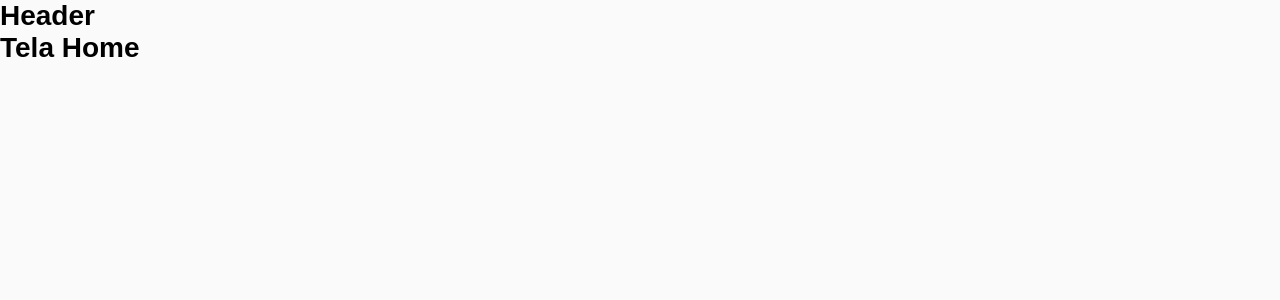
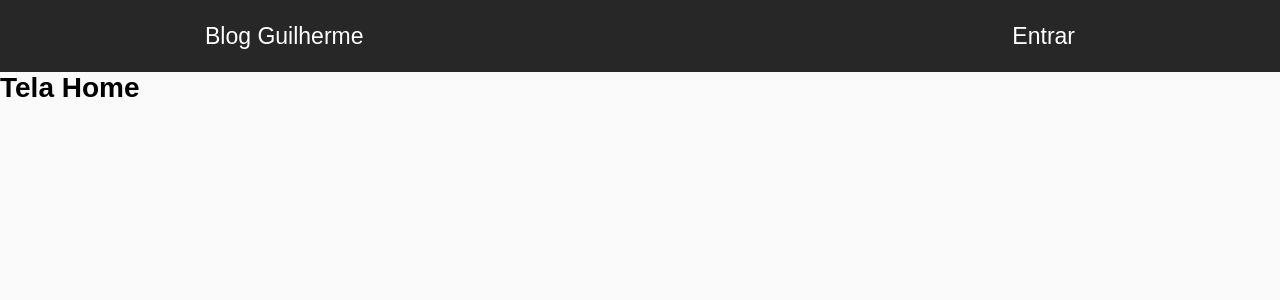
Before and after one commit to guisaoncella/blog-react, a React (Create React App) app: page / in a window 1280 px wide. Shown: the top 300 px of the page. Built offline with nearby package versions, Linux system fonts and the light colour scheme; no server answers.

Commit message:
criado o header

```diff
--- /dev/null
+++ b/src/components/Header/header.css
@@ -0,0 +1,21 @@
+header#main-header{
+    background: #272727;
+    height: 72px;
+}
+
+header#main-header .header-content{
+    width: 100%;
+    max-width: 930px;
+    margin: 0 auto;
+    padding: 0 30px;
+    height: 72px;
+    display: flex;
+    align-items: center;
+    justify-content: space-between;
+}
+
+header#main-header .header-content a{
+    color: #fff;
+    text-decoration: none;
+    font-size: 23px;
+}
--- a/src/components/Header/index.js
+++ b/src/components/Header/index.js
@@ -1,9 +1,18 @@
 import React from "react";
+import {Link} from 'react-router-dom'
+import './header.css'
 
 function Header(){
     return(
-        <header>
-            <h1>Header</h1>
+        <header id="main-header">
+            <div className="header-content">
+                <Link to ="/">
+                    Blog Guilherme
+                </Link>
+                <Link to="/login">
+                    Entrar
+                </Link>
+            </div>
         </header>
     );
 }
--- a/src/firebase.js
+++ b/src/firebase.js
@@ -2,6 +2,7 @@ import app from 'firebase/compat/app'
 import 'firebase/compat/database'
 import 'firebase/compat/auth'
 
+//configurações do firebase
 let firebaseConfig = {
     apiKey: "AIzaSyACZCa6Nr27HKjxEyvRx2bzl22ORIGY2RU",
     authDomain: "blog-b5153.firebaseapp.com",
```
